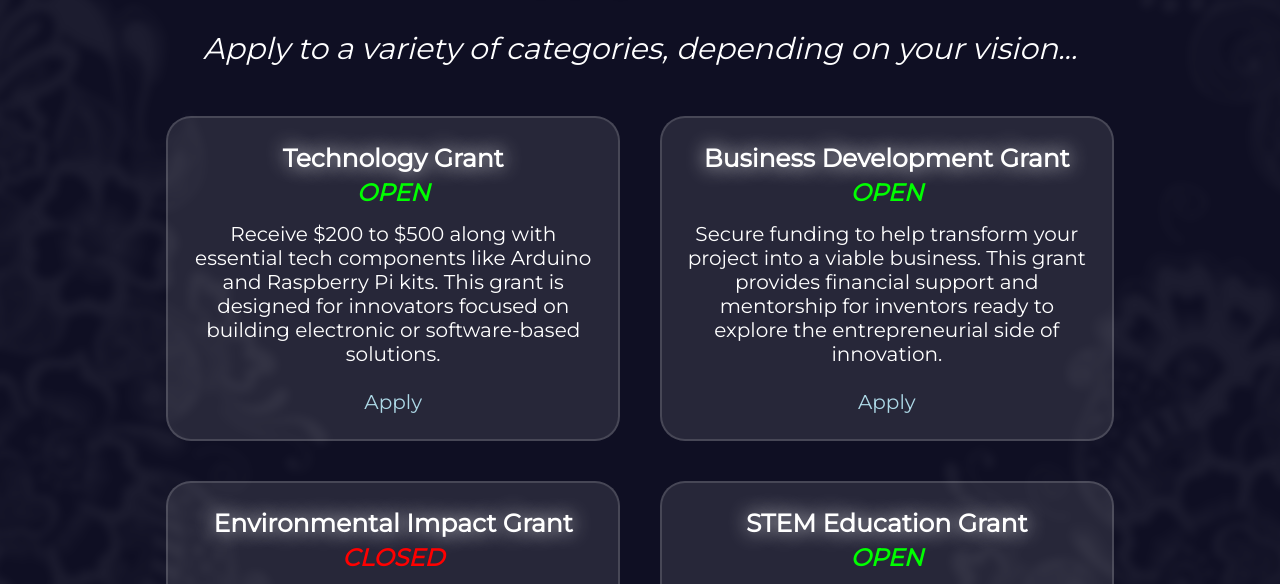
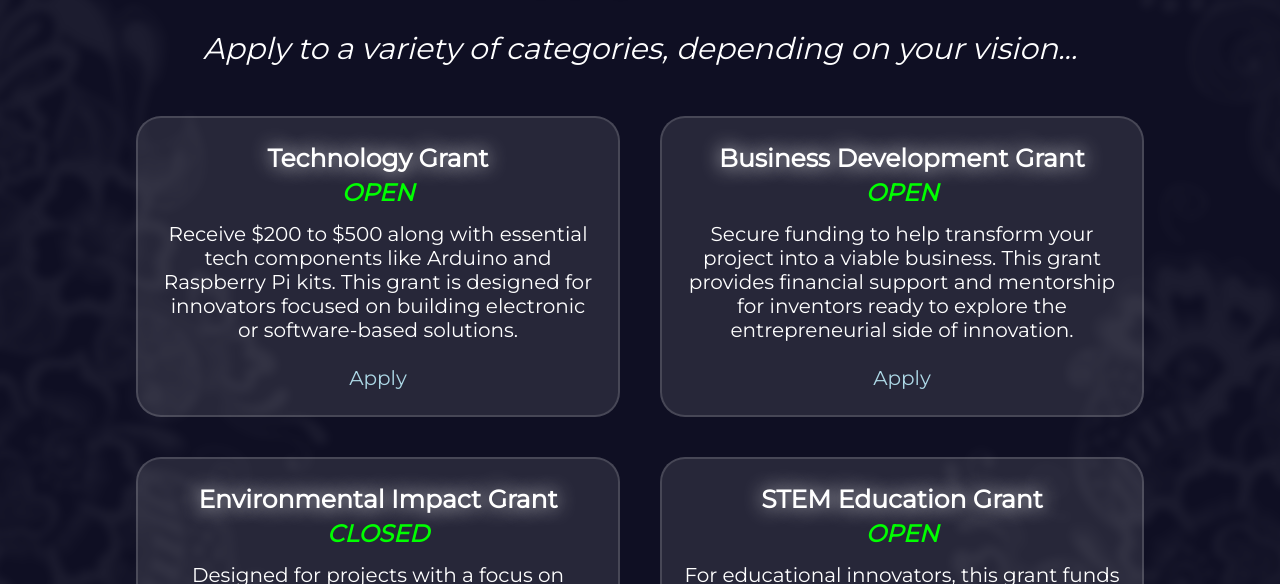
Before and after one commit to WarpRomo/Little-Inventor, a plain HTML site: page sponsors.html in a window 1280 px wide. Shown: the part 494-1078 px from the top of the page. Drawn offline with Linux system fonts and the light colour scheme.

Commit message:
sponsor scale

```diff
--- a/styles/sponsors/sponsors.css
+++ b/styles/sponsors/sponsors.css
@@ -1,11 +1,9 @@
 #sponsortypes{
   display: flex;
-  margin: 30px;
   flex-wrap: wrap;
   justify-content: center;
-  width: 80%;
-  margin-left: 10%;
-  margin-right: 10%;
+  width: 95%;
+  max-width: 1100px;
 }
 
 .sponsortype{
@@ -34,16 +32,8 @@
   text-shadow: 0 0 20px white;
 }
 
-.sponsoropen{
+.sponsortype > h2{
   color: lime;
-  text-align: center;
-  font-family: 'Montoserrat';
-  margin-top: 0px;
-  margin-bottom: 15px;
-}
-
-.sponsorclosed{
-  color: red;
   text-align: center;
   font-family: 'Montoserrat';
   margin-top: 0px;
--- a/styles/sponsors/sponsortext.css
+++ b/styles/sponsors/sponsortext.css
@@ -1,7 +1,6 @@
 #sponsortext{
   width: 90%;
   position: relative;
-  left: 5%;
   text-align: center;
 }
 
@@ -34,6 +33,13 @@
   background: rgba(255,255,0,0.25)
 }
 
+#sponsorlistcontainer{
+  display: flex;
+  flex-direction: column;
+  justify-content: center;
+  align-items: center;
+}
+
 @media only screen and (max-width: 900px) {
   #sponsortext{
     text-align: center;
```
